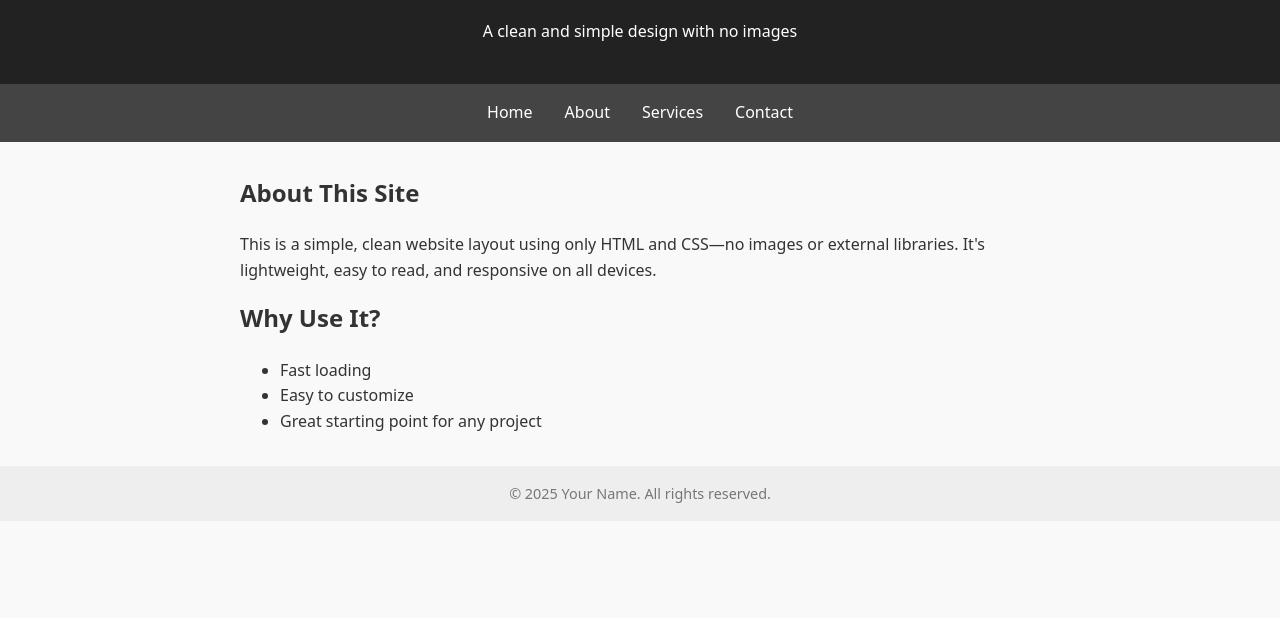
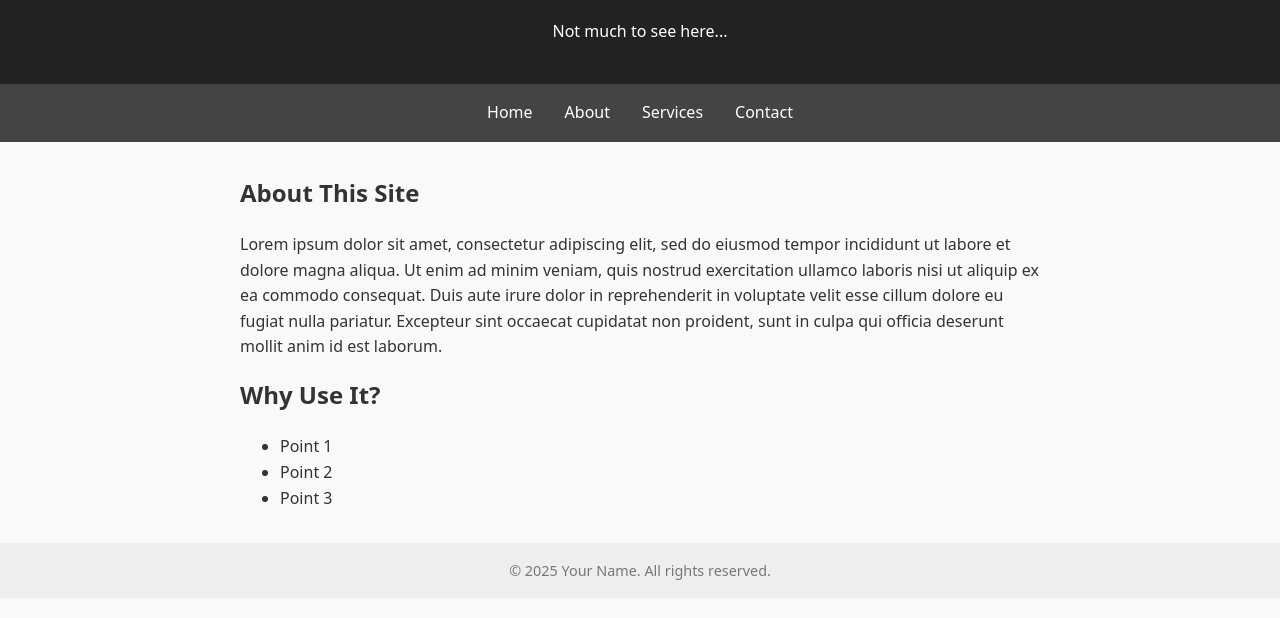
Before and after one commit to SebastianDorrington/website-sceb, a plain HTML site: page index.html in a window 1280 px wide. Shown: the part 78-696 px from the top of the page. Drawn offline with Linux system fonts and the light colour scheme.

Commit message:
Update index.html

```diff
--- a/index.html
+++ b/index.html
@@ -60,7 +60,7 @@
 
   <header>
     <h1>Welcome to My Website</h1>
-    <p>A clean and simple design with no images</p>
+    <p>Not much to see here...</p>
   </header>
 
   <nav>
@@ -72,13 +72,19 @@
 
   <main>
     <h2>About This Site</h2>
-    <p>This is a simple, clean website layout using only HTML and CSS—no images or external libraries. It's lightweight, easy to read, and responsive on all devices.</p>
+    <p>Lorem ipsum dolor sit amet, consectetur adipiscing elit, sed do eiusmod tempor incididunt ut
+      labore et dolore magna aliqua. Ut enim ad minim veniam, quis nostrud exercitation ullamco laboris
+      nisi ut aliquip ex ea commodo consequat. Duis aute irure dolor in reprehenderit in voluptate velit
+      esse cillum dolore eu fugiat nulla pariatur. Excepteur sint occaecat cupidatat non proident, sunt
+      in culpa qui officia deserunt mollit anim id est laborum.
+
+</p>
 
     <h2>Why Use It?</h2>
     <ul>
-      <li>Fast loading</li>
-      <li>Easy to customize</li>
-      <li>Great starting point for any project</li>
+      <li>Point 1</li>
+      <li>Point 2</li>
+      <li>Point 3</li>
     </ul>
   </main>
 
```
